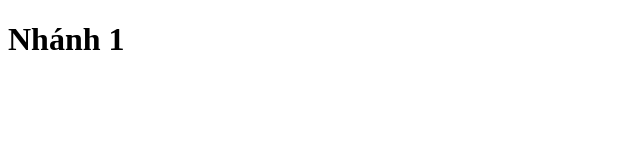
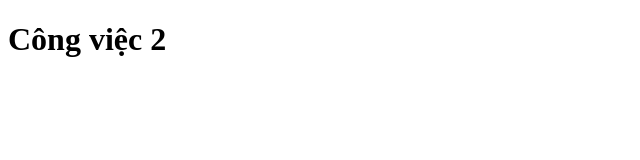
Before and after one commit to jimmydn123/du-an-5, a plain HTML site: page index.html in a window 1280 px wide. Shown: the whole page, without its empty margins (0-640 px from the left). Drawn offline with Linux system fonts and the light colour scheme.

Commit message:
2.cong-viec-2-lan1

```diff
--- a/index.html
+++ b/index.html
@@ -6,6 +6,6 @@
     <title>Bài 16.6 Git Branch</title>
   </head>
   <body>
-    <h1>Nhánh 1</h1>
+    <h1>Công việc 2</h1>
   </body>
 </html>
```
